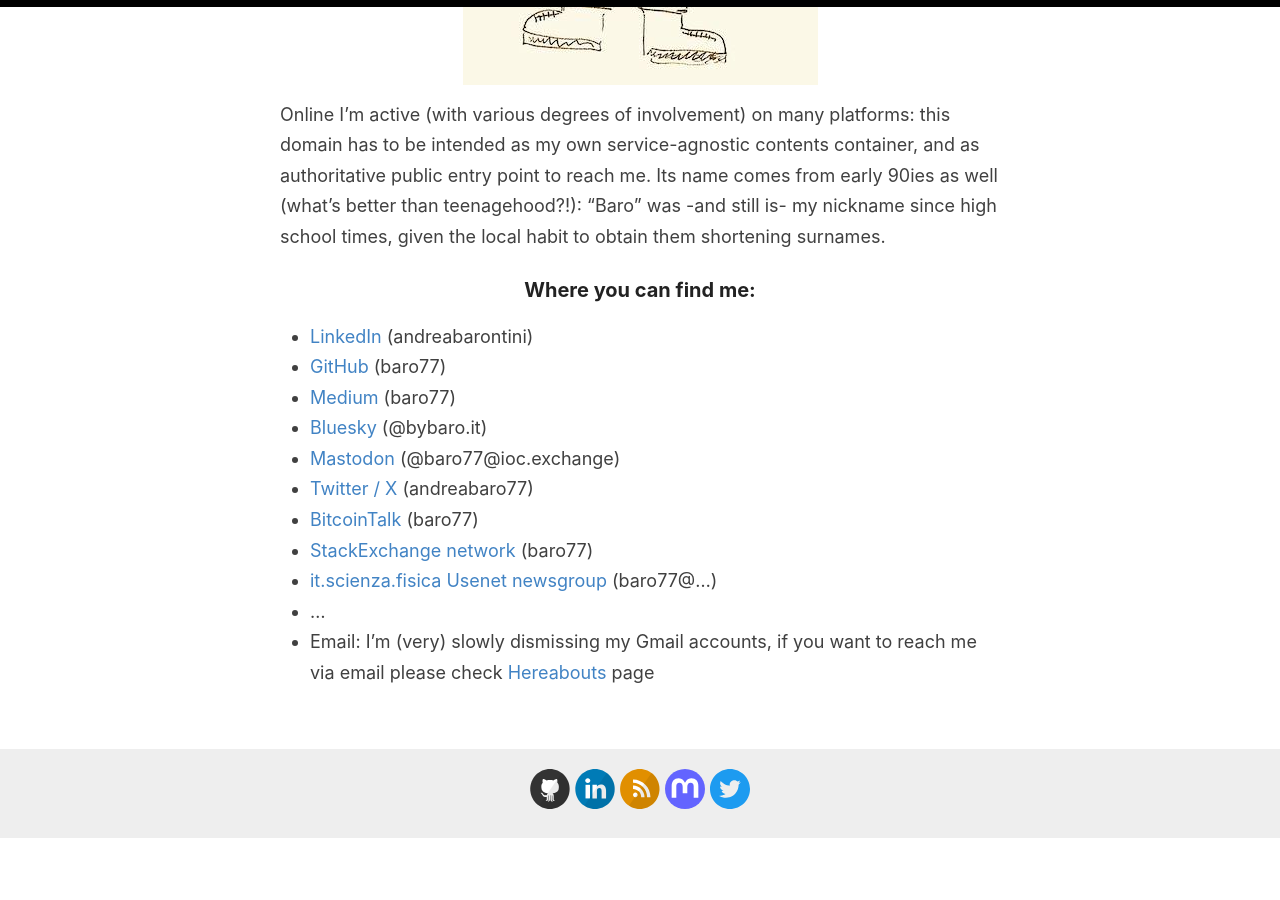
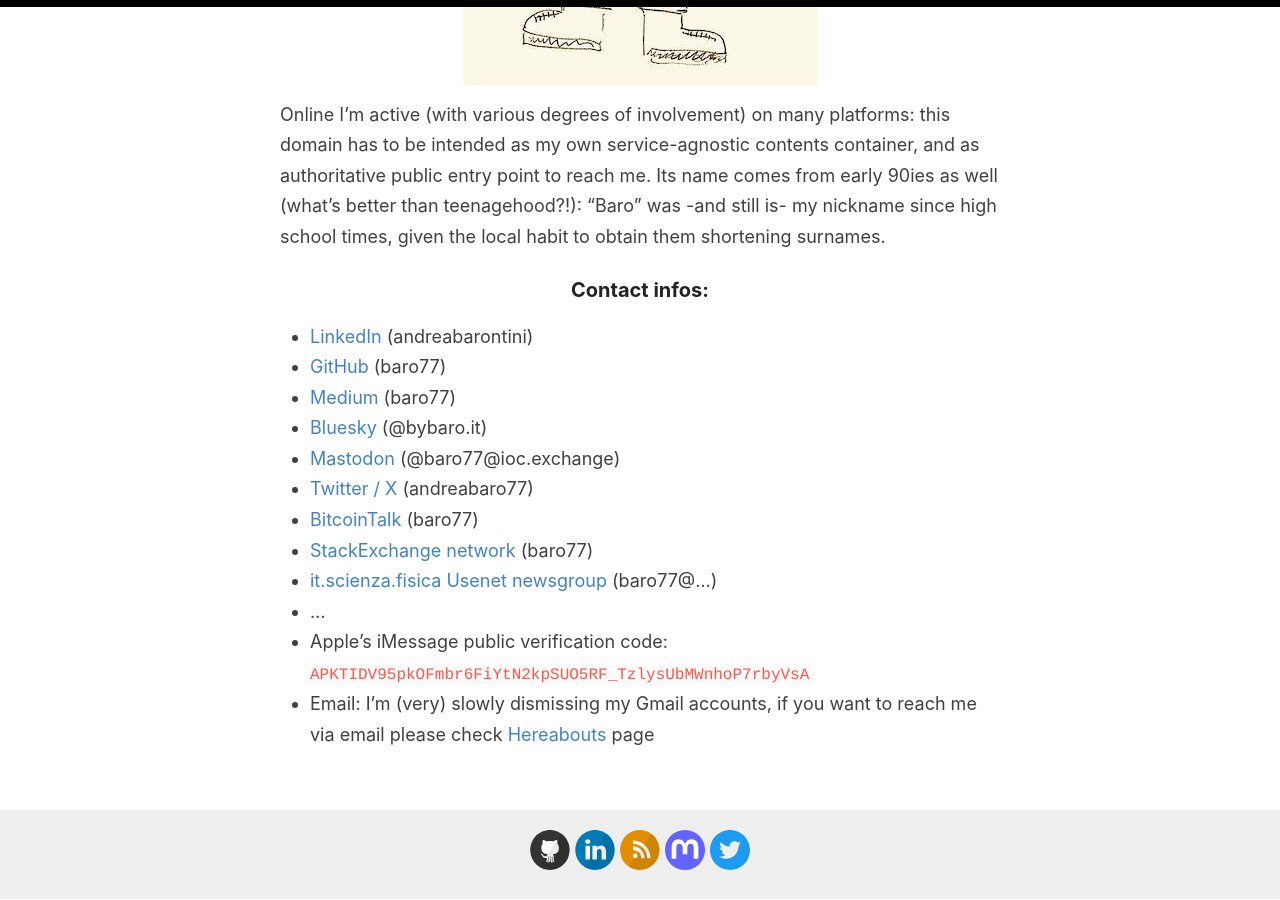
Before and after one commit to baro77/baro77.github.io, a Jekyll site: the page built from _pages/me.md, in a window 1280 px wide and 900 px high, scrolled down 927 px. Built offline with Jekyll 4.4.1, drawn with Linux system fonts in a browser that asks for light colours; before the commit the page ends 1765 px from its top, so only the background shows below that.

Commit message:
Update me.md
added Apple's iMessage public verification code

````diff
--- a/_pages/me.md
+++ b/_pages/me.md
@@ -14,7 +14,7 @@
 
 Online I'm active (with various degrees of involvement) on many platforms: this domain has to be intended as my own service-agnostic contents container, and as authoritative public entry point to reach me. Its name comes from early 90ies as well (what's better than teenagehood?!): "Baro" was -and still is- my nickname since high school times, given the local habit to obtain them shortening surnames.
 
-### Where you can find me:
+### Contact infos:
 
 - [LinkedIn](https://www.linkedin.com/in/andreabarontini){:target="_blank"} (andreabarontini)
 - [GitHub](https://github.com/baro77){:target="_blank"} (baro77)
@@ -26,4 +26,5 @@
 - [StackExchange network](https://stackexchange.com/users/20675050/baro77?tab=accounts){:target="_blank"} (baro77)
 - [it.scienza.fisica Usenet newsgroup](nntp://it.scienza.fisica) (baro77@...)
 - ...
+- Apple's iMessage public verification code: ```APKTIDV95pkOFmbr6FiYtN2kpSUO5RF_TzlysUbMWnhoP7rbyVsA```
 - Email: I'm (very) slowly dismissing my Gmail accounts, if you want to reach me via email please check [Hereabouts](https://www.bybaro.it/hereabouts) page
````
